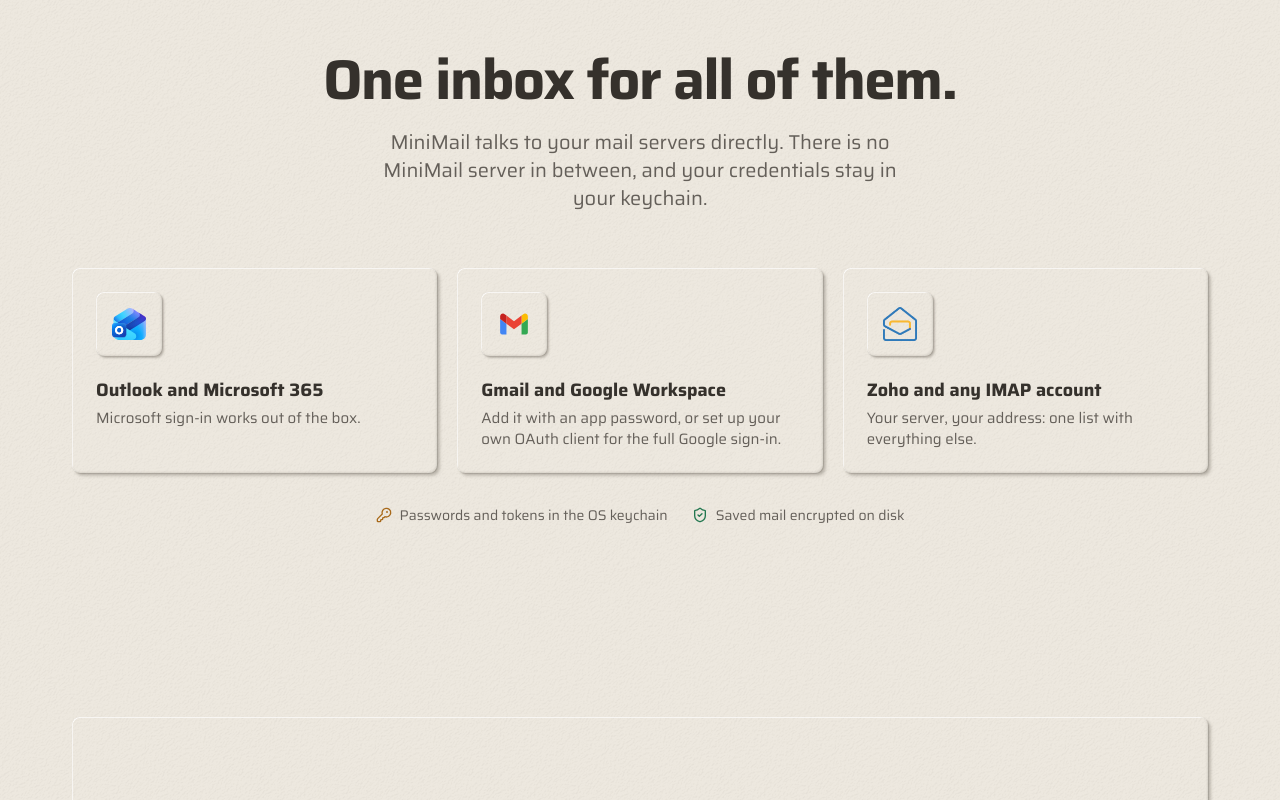
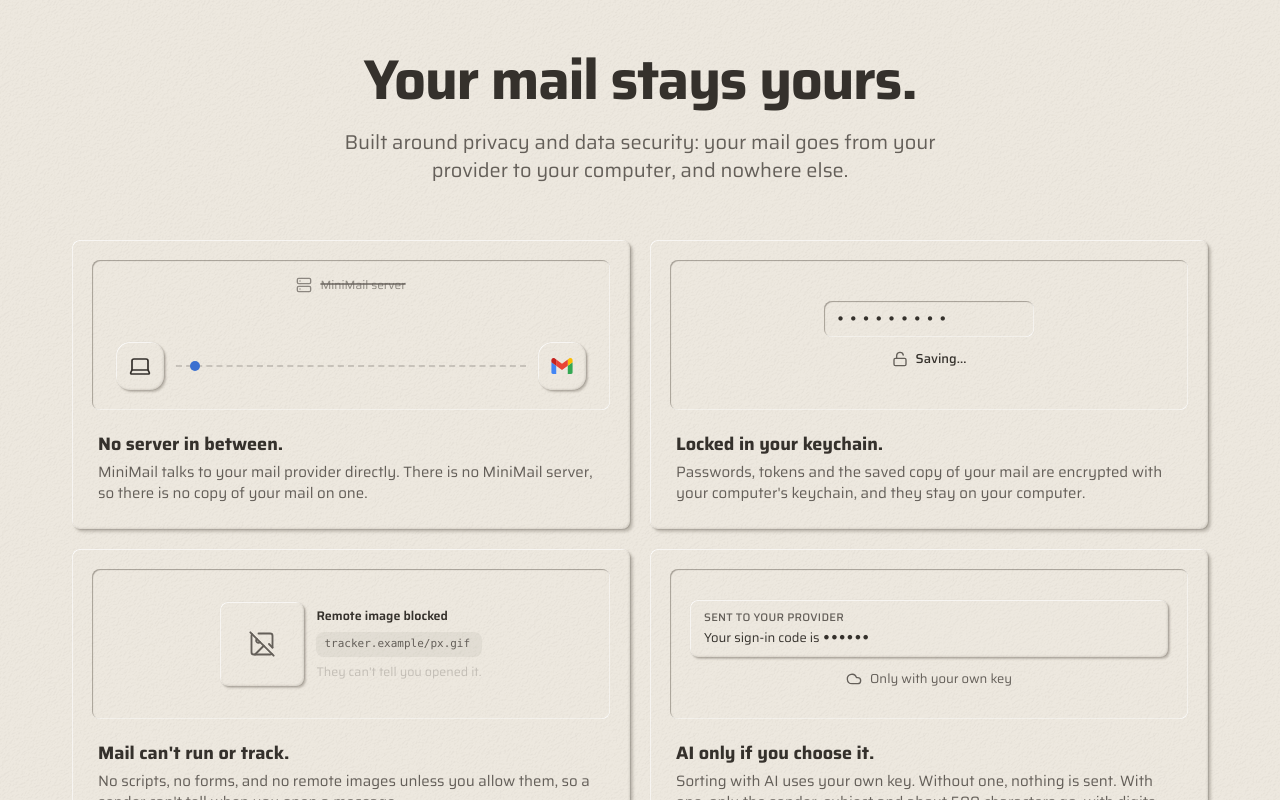
Before and after one commit to nicolasakf/minimail-website, a React (Vite) app: page / in a window 1280 px wide. Shown: the part 8740-9540 px from the top of the page. Built offline with nearby package versions, Linux system fonts and the light colour scheme.

Commit message:
Accounts section: focus on privacy and data security, keep and extend the provider cards
Co-Authored-By: Claude Sonnet 5.5 <noreply@anthropic.com>

```diff
--- a/src/scenes/agent.tsx
+++ b/src/scenes/agent.tsx
@@ -60,7 +60,7 @@ export function AgentSection() {
           <Title>Bring your own AI agent.</Title>
         </div>
         <Lead>
-          MiniMail has no chat assistant built in by design. Claude Code, Codex, Cursor, Gemini CLI or Copilot can work with your mail through the <code className="plate-3 corner-squircle rounded-md px-1.5 py-0.5 font-mono text-[0.85em] text-foreground">minimail</code> CLI, as far as you allow in Settings.
+          MiniMail has no built-in chat assistant by design. Claude Code, Codex, Cursor, or any other AI agent of your choice can work with your mail using the <code className="plate-3 corner-squircle rounded-md px-1.5 py-0.5 font-mono text-[0.85em] text-foreground">minimail</code> CLI.
           What can't be undone asks you first.
         </Lead>
       </div>
--- a/src/scenes/closing.tsx
+++ b/src/scenes/closing.tsx
@@ -1,40 +1,198 @@
-/** Connecting accounts, the last call to download, and the footer. */
-import { motion } from "motion/react";
-import { KeyRound, ShieldCheck } from "lucide-react";
+/** Privacy and security, then the accounts that can be connected, the last call to download, and the footer. */
+import { useRef, type ReactNode } from "react";
+import { AnimatePresence, motion } from "motion/react";
+import { Cloud, ImageOff, Laptop, Lock, LockOpen, Server } from "lucide-react";
 
 import { cn } from "@/lib/utils";
-import { EASE } from "~/lib/motion";
+import { EASE, useLoop } from "~/lib/motion";
 import { AccountMark } from "~/parts/mail";
 import { DownloadButton, GithubButton, GithubMark, LINKS, Lead, Reveal, Section, Title } from "~/parts/site";
+
+/** A small animated picture set into a privacy card. */
+function Well({ children, className }: { children: ReactNode; className?: string }) {
+  return (
+    <div className={cn("corner-squircle relative h-[150px] overflow-hidden rounded-[18px]", className)} style={{ boxShadow: "var(--pressed)" }}>
+      {children}
+    </div>
+  );
+}
+
+/** Your computer talks straight to your provider; there is no MiniMail server to go through. */
+function DirectLine() {
+  return (
+    <Well>
+      <div className="absolute inset-x-5 top-4 flex items-center justify-center gap-2 text-[12px] text-muted-foreground/70">
+        <Server className="size-4" />
+        <span className="line-through decoration-2">MiniMail server</span>
+      </div>
+      <div className="absolute inset-x-6 bottom-5 flex items-center">
+        <span className="plate-2 flex size-12 shrink-0 items-center justify-center rounded-[14px]">
+          <Laptop className="size-6" strokeWidth={1.7} />
+        </span>
+        <div className="relative mx-3 h-px flex-1 border-t-2 border-dashed border-foreground/20">
+          <motion.span
+            className="absolute -top-[6px] size-2.5 rounded-full bg-sidebar-primary"
+            animate={{ left: ["0%", "calc(100% - 10px)"], opacity: [0, 1, 1, 0] }}
+            transition={{ duration: 2.2, repeat: Infinity, ease: "easeInOut", times: [0, 0.1, 0.9, 1] }}
+          />
+        </div>
+        <span className="plate-2 flex size-12 shrink-0 items-center justify-center rounded-[14px]">
+          <AccountMark account="gmail" size={26} />
+        </span>
+      </div>
+    </Well>
+  );
+}
+
+/** Passwords are typed once and locked in the OS keychain. */
+function Keychain() {
+  const ref = useRef<HTMLDivElement>(null);
+  const { step } = useLoop(ref, [1200, 1000, 2600], 2);
+  const locked = step === 2;
+  return (
+    <Well>
+      <div ref={ref} className="absolute inset-0 flex flex-col items-center justify-center gap-3">
+        <div className="corner-squircle flex h-9 w-[210px] items-center rounded-[11px] px-3 font-mono text-[15px] tracking-[0.25em] text-foreground shadow-pressed">
+          {"•".repeat(step === 0 ? 5 : 9)}
+        </div>
+        <div className="flex items-center gap-2 text-[13px] font-medium">
+          <AnimatePresence mode="wait" initial={false}>
+            <motion.span key={locked ? "locked" : "open"} initial={{ opacity: 0, scale: 0.7 }} animate={{ opacity: 1, scale: 1 }} exit={{ opacity: 0, scale: 0.7 }} transition={{ duration: 0.2 }} className="flex items-center gap-2">
+              {locked ? <Lock className="size-4 text-success" /> : <LockOpen className="size-4 text-muted-foreground" />}
+              {locked ? "In your keychain" : "Saving…"}
+            </motion.span>
+          </AnimatePresence>
+        </div>
+      </div>
+    </Well>
+  );
+}
+
+/** A message that tries to load a picture from a stranger's server is stopped. */
+function BlockedImages() {
+  const ref = useRef<HTMLDivElement>(null);
+  const { step } = useLoop(ref, [900, 1800, 800], 1);
+  return (
+    <Well>
+      <div ref={ref} className="absolute inset-0 flex items-center justify-center gap-3 px-5">
+        <div className="corner-squircle plate-2 flex size-[84px] shrink-0 items-center justify-center rounded-[16px]">
+          <ImageOff className="size-7 text-muted-foreground" strokeWidth={1.6} />
+        </div>
+        <div className="min-w-0 space-y-1.5 text-[12.5px]">
+          <div className="font-semibold">Remote image blocked</div>
+          <div className="truncate rounded-md bg-foreground/[0.06] px-2 py-1 font-mono text-[11px] text-muted-foreground">tracker.example/px.gif</div>
+          <motion.div animate={{ opacity: step === 1 ? 1 : 0.3 }} className="text-muted-foreground">
+            They can't tell you opened it.
+          </motion.div>
+        </div>
+      </div>
+    </Well>
+  );
+}
+
+/** Before anything goes to your AI provider, digits are replaced. */
+function Redaction() {
+  const ref = useRef<HTMLDivElement>(null);
+  const { step } = useLoop(ref, [1300, 2800], 1);
+  const hidden = step === 1;
+  return (
+    <Well>
+      <div ref={ref} className="absolute inset-0 flex flex-col items-center justify-center gap-3 px-5 text-[13px]">
+        <div className="plate-2 corner-squircle w-full rounded-[12px] px-3.5 py-2.5 leading-snug">
+          <div className="text-[11px] font-medium uppercase tracking-wide text-muted-foreground">Sent to your provider</div>
+          <div className="mt-1">
+            Your sign-in code is{" "}
+            <span className="relative inline-block font-mono font-semibold">
+              <span className={cn("transition-opacity duration-300", hidden ? "opacity-0" : "opacity-100")}>482910</span>
+              <span className={cn("absolute inset-0 transition-opacity duration-300", hidden ? "opacity-100" : "opacity-0")}>••••••</span>
+            </span>
+          </div>
+        </div>
+        <div className="flex items-center gap-2 text-muted-foreground">
+          <Cloud className="size-4" /> Only with your own key
+        </div>
+      </div>
+    </Well>
+  );
+}
+
+const PRIVACY: { title: string; text: string; visual: ReactNode }[] = [
+  {
+    title: "No server in between.",
+    text: "MiniMail talks to your mail provider directly. There is no MiniMail server, so there is no copy of your mail on one.",
+    visual: <DirectLine />,
+  },
+  {
+    title: "Locked in your keychain.",
+    text: "Passwords, tokens and the saved copy of your mail are encrypted with your computer's keychain, and they stay on your computer.",
+    visual: <Keychain />,
+  },
+  {
+    title: "Mail can't run or track.",
+    text: "No scripts, no forms, and no remote images unless you allow them, so a sender can't tell when you open a message.",
+    visual: <BlockedImages />,
+  },
+  {
+    title: "AI only if you choose it.",
+    text: "Sorting with AI uses your own key. Without one, nothing is sent. With one, only the sender, subject and about 500 characters go, with digits and link paths replaced first.",
+    visual: <Redaction />,
+  },
+];
 
 const ACCOUNTS = [
   {
     mark: <AccountMark account="outlook" size={34} />,
     name: "Outlook and Microsoft 365",
-    text: "Microsoft sign-in works out of the box.",
+    text: "Sign in with Microsoft. It works out of the box.",
   },
   {
     mark: <AccountMark account="gmail" size={34} />,
     name: "Gmail and Google Workspace",
-    text: "Add it with an app password, or set up your own OAuth client for the full Google sign-in.",
+    text: "Add it with an app password today. We're working on making Google sign-in (OAuth) work out of the box.",
   },
   {
-    mark: <AccountMark account="zoho" size={34} />,
-    name: "Zoho and any IMAP account",
-    text: "Your server, your address: one list with everything else.",
+    mark: (
+      <span className="flex items-center gap-2">
+        <AccountMark account="zoho" size={30} />
+        <Cloud className="size-7 text-sidebar-primary" strokeWidth={1.7} />
+      </span>
+    ),
+    name: "Zoho, iCloud and more",
+    text: "Well-known providers work with your address and password.",
+  },
+  {
+    mark: <Server className="size-7 text-foreground/80" strokeWidth={1.7} />,
+    name: "Any other IMAP account",
+    text: "Easy to set up by hand: just your server, port and login.",
   },
 ];
 
 export function AccountsSection() {
   return (
     <Section id="accounts">
-      <div className="mx-auto max-w-[720px] text-center">
-        <Title>One inbox for all of them.</Title>
-        <Lead className="mx-auto mt-5 max-w-[560px]">
-          MiniMail talks to your mail servers directly. There is no MiniMail server in between, and your credentials stay in your keychain.
+      <div className="mx-auto max-w-[760px] text-center">
+        <Title>Your mail stays yours.</Title>
+        <Lead className="mx-auto mt-5 max-w-[600px]">
+          Built around privacy and data security: your mail goes from your provider to your computer, and nowhere else.
         </Lead>
       </div>
-      <div className="mt-14 grid gap-5 md:grid-cols-3">
+      <div className="mt-14 grid gap-5 md:grid-cols-2">
+        {PRIVACY.map((item, i) => (
+          <Reveal key={item.title} delay={(i % 2) * 0.08} className="plate-1 corner-squircle flex flex-col gap-5 rounded-[26px] p-5">
+            {item.visual}
+            <div className="px-1.5 pb-1.5">
+              <h3 className="text-lg font-bold">{item.title}</h3>
+              <p className="mt-1 text-[15px] leading-snug text-muted-foreground">{item.text}</p>
+            </div>
+          </Reveal>
+        ))}
+      </div>
+
+      <div className="mx-auto mt-28 max-w-[720px] text-center">
+        <h3 className="text-balance text-[28px] font-bold leading-tight tracking-[-0.02em] md:text-[36px]">One inbox for all your accounts.</h3>
+        <p className="mx-auto mt-3 max-w-[520px] text-pretty text-[17px] leading-relaxed text-muted-foreground">Connect as many as you like, in one list.</p>
+      </div>
+      <div className="mt-10 grid gap-5 sm:grid-cols-2 lg:grid-cols-4">
         {ACCOUNTS.map((account, i) => (
           <Reveal key={account.name} delay={i * 0.08} className="plate-1 corner-squircle flex flex-col rounded-[26px] p-6">
             <span className="plate-2 corner-squircle flex h-16 w-fit min-w-16 items-center justify-center rounded-[18px] px-4">{account.mark}</span>
@@ -43,14 +201,6 @@ export function AccountsSection() {
           </Reveal>
         ))}
       </div>
-      <Reveal className="mx-auto mt-8 flex max-w-fit flex-wrap items-center justify-center gap-x-6 gap-y-2 text-sm text-muted-foreground">
-        <span className="flex items-center gap-2">
-          <KeyRound className="size-4 text-amber" /> Passwords and tokens in the OS keychain
-        </span>
-        <span className="flex items-center gap-2">
-          <ShieldCheck className="size-4 text-success" /> Saved mail encrypted on disk
-        </span>
-      </Reveal>
     </Section>
   );
 }
```
